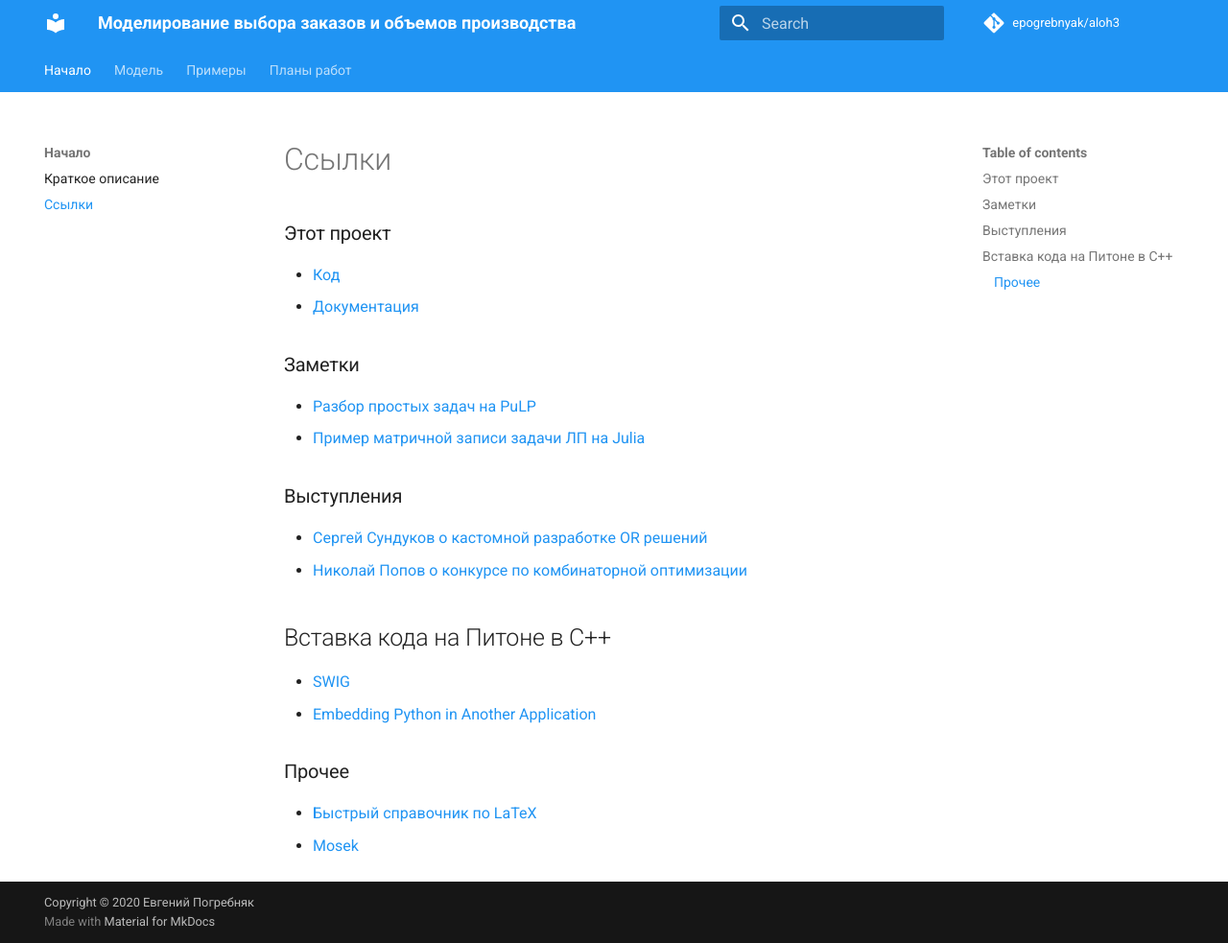
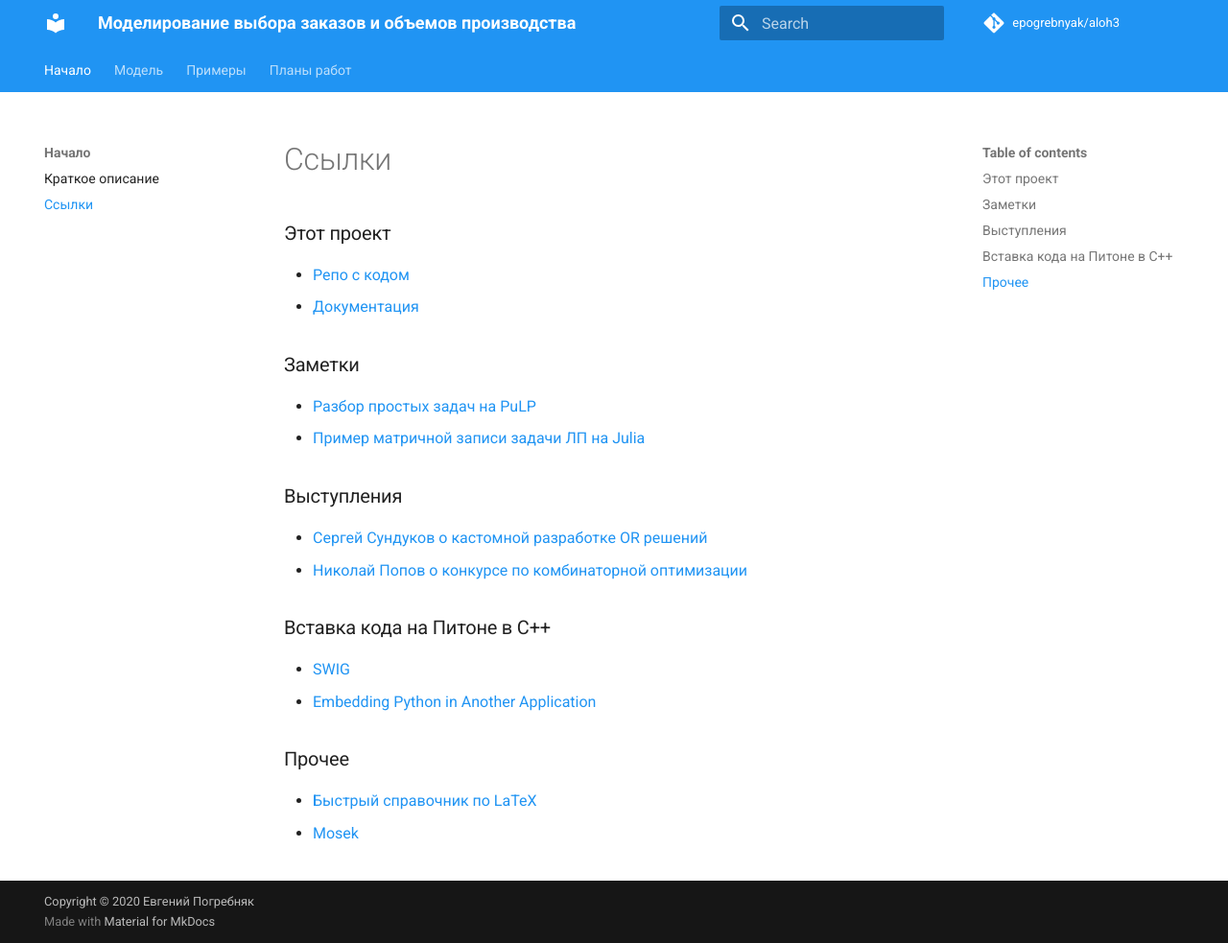
Before and after one commit to epogrebnyak/aloh, an MkDocs documentation site: the page built from docs/links.md, in a window 1280 px wide and 983 px high. Shown: the whole window at 96% size. Built offline with MkDocs 1.6.1 and Material for MkDocs 9.7.7, drawn with Linux system fonts in a browser that asks for light colours; comment, search, counter and statistics services are not loaded.

Commit message:
Update links.md

```diff
--- a/docs/links.md
+++ b/docs/links.md
@@ -2,7 +2,7 @@
 
 ### Этот проект
 
-- [Код](https://github.com/epogrebnyak/aloh3)
+- [Репо с кодом](https://github.com/epogrebnyak/aloh3)
 - [Документация](https://epogrebnyak.github.io/aloh3/)
 
 ### Заметки
@@ -15,7 +15,8 @@
 - [Сергей Сундуков о кастомной разработке OR решений](https://moscowpython.ru/speakers/sergej-sundukov/)
 - [Николай Попов о конкурсе по комбинаторной оптимизации](https://www.youtube.com/watch?v=qy687faWLIA)
 
-## Вставка кода на Питоне в С++
+
+###Вставка кода на Питоне в С++
 
 - [SWIG](http://www.swig.org)
 - [Embedding Python in Another Application](https://docs.python.org/3/extending/embedding.html)
```
